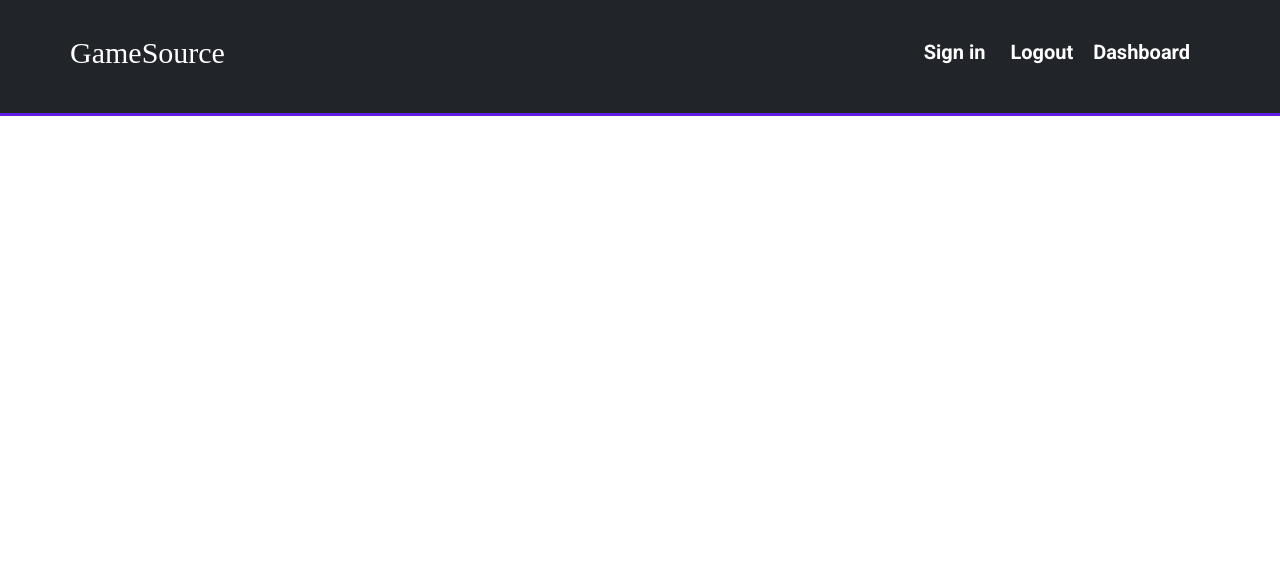
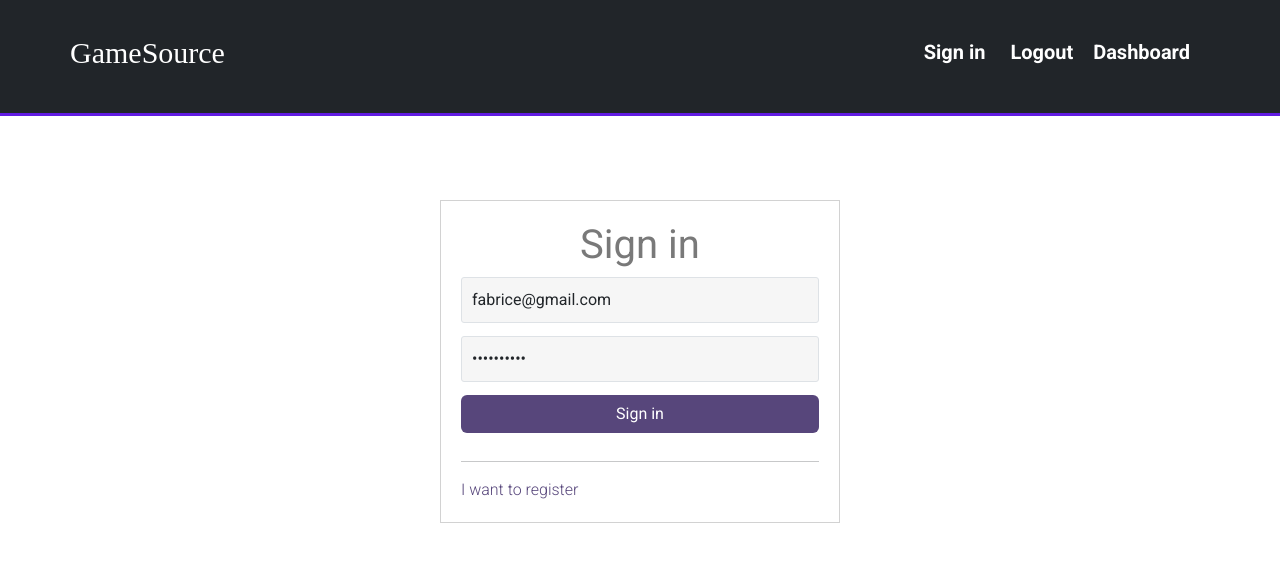
Before and after one commit to fabou78/gamesource, a Vue app: page /signin in a window 1280 px wide. Shown: the top 562 px of the page. Built offline with nearby package versions, Linux system fonts and the light colour scheme; a web font is replaced by a local one; what vue-toast-notification would draw is missing.

Commit message:
Sign in template completed

```diff
--- a/src/components/navigation/AppHeader.vue
+++ b/src/components/navigation/AppHeader.vue
@@ -16,5 +16,4 @@
       </div>
     </div>
   </header>
-  >
 </template>
--- a/src/components/user/Signin.vue
+++ b/src/components/user/Signin.vue
@@ -1 +1,58 @@
-<template>Sign In</template>
+<script setup>
+  import { Field, Form } from 'vee-validate'
+  import * as yup from 'yup'
+  import { ref } from 'vue'
+
+  const isResgister = ref(false)
+  const formSchema = yup.object({
+    email: yup.string().required('The email is required').email('Not a valid email'),
+    password: yup.string().required('The password is required'),
+  })
+
+  function onSubmit(values, { resetForm }) {
+    console.log(values)
+  }
+</script>
+
+<template>
+  <div class="signin_container">
+    <!-- loader -->
+    <Form @submit="onSubmit" :validation-schema="formSchema">
+      <h1 v-text="!isResgister ? 'Sign in' : 'Register'"></h1>
+      <div class="form-group">
+        <Field name="email" :value="'fabrice@gmail.com'" v-slot="{ field, errors, errorMessage }">
+          <input
+            type="text"
+            class="form-control"
+            placeholder="Enter your email"
+            v-bind="field"
+            :class="{ 'is-invalid': errors.length !== 0 }"
+          />
+          <div class="input_alert" v-if="errors.length !== 0">{{ errorMessage }}</div>
+        </Field>
+      </div>
+      <div class="form-group">
+        <Field name="password" :value="'testing123'" v-slot="{ field, errors, errorMessage }">
+          <input
+            type="password"
+            class="form-control"
+            placeholder="Enter your password"
+            v-bind="field"
+            :class="{ 'is-invalid': errors.length !== 0 }"
+          />
+          <div class="input_alert" v-if="errors.length !== 0">{{ errorMessage }}</div>
+        </Field>
+      </div>
+      <button
+        type="submit"
+        class="btn mb-3 btn-block"
+        v-text="!isResgister ? 'Sign in' : 'Register'"
+      ></button>
+      <hr />
+      <div class="form_swap" @click="isResgister = !isResgister">
+        <span v-if="isResgister">I want to Sign in</span>
+        <span v-else>I want to register</span>
+      </div>
+    </Form>
+  </div>
+</template>
```
